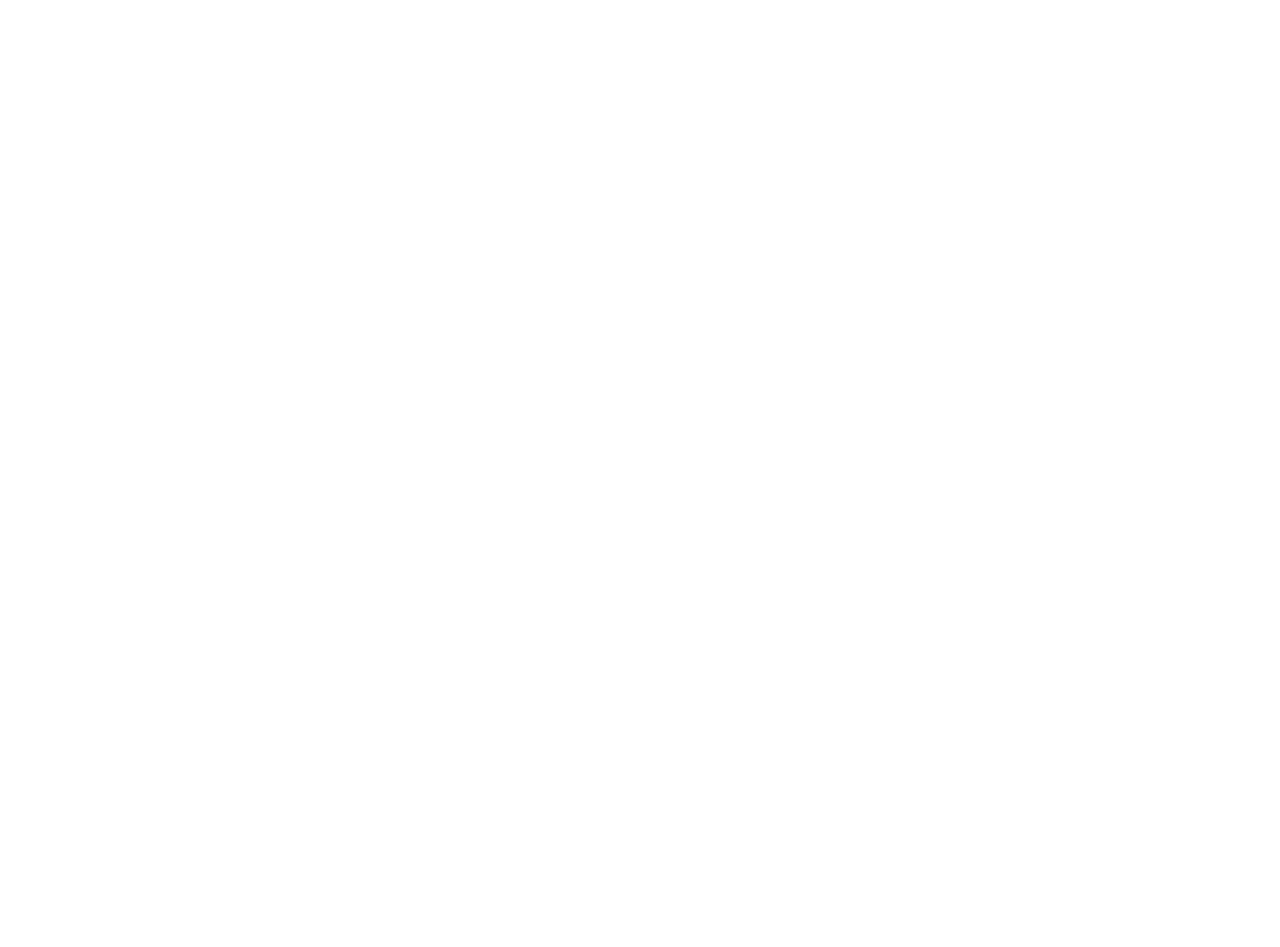
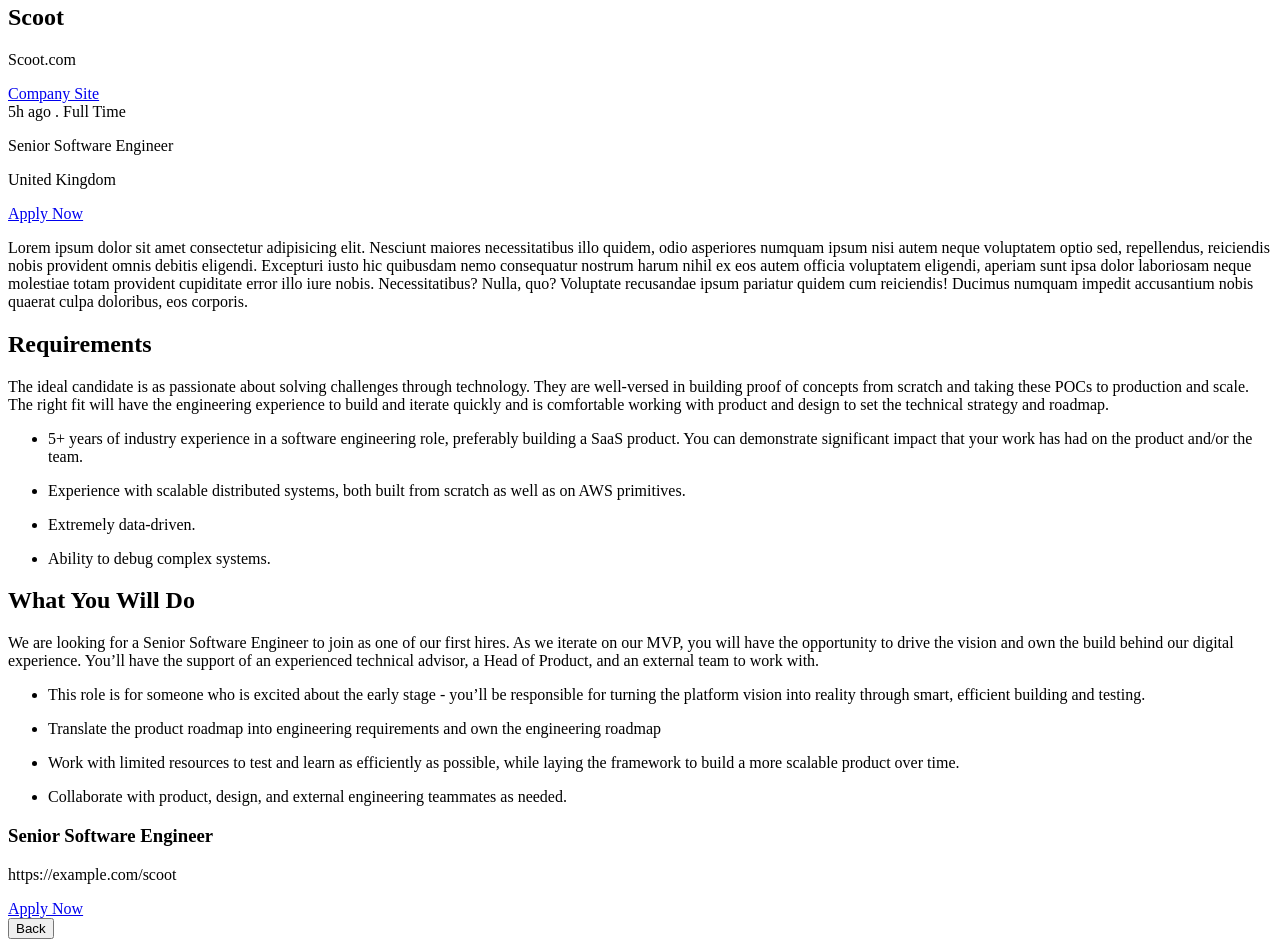
Before and after one commit to Piotr9209/devJobsApp, a React (Create React App) app: page /id/1 in a window 1280 px wide. Shown: the part 400-1347 px from the top of the page. Before the commit the page ends 800 px from the top, so only its background shows below. Built offline with nearby package versions, Linux system fonts and the light colour scheme; data requests are answered from the project's data file.

Commit message:
change name file and add back-router

```diff
--- a/src/components/jobs/job.jsx
+++ b/src/components/jobs/job.jsx
@@ -1,40 +1,122 @@
 import React, { useEffect } from "react";
 import { useSelector, useDispatch } from "react-redux";
 import { getDevJobs } from "../../features/devJobsSlice/devJobsSlice";
+import { useHistory } from "react-router-dom";
 
 export const Job = ({ match }) => {
   const dispatch = useDispatch();
   const { devJobs, loading, failed, success } = useSelector(
     (state) => state.devJobs
   );
+  const history = useHistory();
+
   console.log(match);
   useEffect(() => {
     dispatch(getDevJobs(`id=${match.params.id}`));
   }, [dispatch, match.params.id]);
   return (
-    <main>
+    <article>
       {success && console.log(devJobs)}
-      {success === true &&
+      {success &&
         devJobs.map((job) => {
           return (
             <div key={job.id}>
+              <div className="container-info-company">
+                <div>
+                  <img src={job.logo} alt="logo company" />
+                </div>
+                <div>
+                  <div>
+                    <h1>{job.company}</h1>
+                    <p>{`${job.company}.com`}</p>
+                  </div>
+                  <div>
+                    <div className="button-anchor">
+                      <a
+                        href={job.website}
+                        target="_blank"
+                        rel="noreferrer noopener"
+                      >
+                        Company Site
+                      </a>
+                    </div>
+                  </div>
+                </div>
+              </div>
+              <div className="container-info-job">
                 <div>
                   <span>{job.postedAt} </span>
                   <span>.</span>
                   <span> {job.contract}</span>
+                  <p>{job.position}</p>
+                  <p>{job.location}</p>
                 </div>
                 <div>
-                <p>{job.position}</p>
+                  <div>
+                    <a
+                      href={job.apply}
+                      target="_blank"
+                      rel="noreferrer noopener"
+                    >
+                      Apply Now
+                    </a>
+                  </div>
                 </div>
                 <div>
-                <p>{job.company}</p>
+                  <p>
+                    Lorem ipsum dolor sit amet consectetur adipisicing elit.
+                    Nesciunt maiores necessitatibus illo quidem, odio asperiores
+                    numquam ipsum nisi autem neque voluptatem optio sed,
+                    repellendus, reiciendis nobis provident omnis debitis
+                    eligendi. Excepturi iusto hic quibusdam nemo consequatur
+                    nostrum harum nihil ex eos autem officia voluptatem
+                    eligendi, aperiam sunt ipsa dolor laboriosam neque molestiae
+                    totam provident cupiditate error illo iure nobis.
+                    Necessitatibus? Nulla, quo? Voluptate recusandae ipsum
+                    pariatur quidem cum reiciendis! Ducimus numquam impedit
+                    accusantium nobis quaerat culpa doloribus, eos corporis.
+                  </p>
                 </div>
                 <div>
-                <p>{job.location}</p>
+                  <h2>Requirements</h2>
+                  <p>{job.requirements.content}</p>
+                  {job.requirements.items.map((item, i) => (
+                    <ul>
+                      <li key={i}>{item}</li>
+                    </ul>
+                  ))}
+                </div>
+                <div>
+                  <h2>What You Will Do</h2>
+                  <p>{job.role.content}</p>
+                  {job.role.items.map((item, i) => (
+                    <ul>
+                      <li key={i}>{item}</li>
+                    </ul>
+                  ))}
+                </div>
+              </div>
+              <div className="container-footer">
+                <div>
+                  <h3>{job.position}</h3>
+                  <p>{job.website}</p>
+                </div>
+                <div>
+                  <div>
+                    <a
+                      href={job.apply}
+                      target="_blank"
+                      rel="noreferrer noopener"
+                    >
+                      Apply Now
+                    </a>
+                  </div>
+                </div>
               </div>
             </div>
           );
         })}
-    </main>
+      <button onClick={history.goBack}>Back</button>
+    </article>
   );
 };
--- a/src/components/jobs/jobs.jsx
+++ b/src/components/jobs/jobs.jsx
@@ -2,6 +2,7 @@
 import { useSelector, useDispatch } from "react-redux";
 import { getDevJobs } from "../../features/devJobsSlice/devJobsSlice";
 import { Link } from "react-router-dom";
+
 export const Jobs = () => {
   const [limit, setLimit] = useState(8);
   const dispatch = useDispatch();
@@ -22,6 +23,7 @@
     }, 1000);
     return () => clearTimeout(timer);
   }, [dispatch, limit]);
+  console.log(devJobs, "<-- dev Jobs in jobs");
 
   return (
     <main>
--- a/src/index.js
+++ b/src/index.js
@@ -15,6 +15,7 @@
         <Switch>
           <Route exact path="/" component={Jobs} />
           <Route exact path="/id/:id" component={Job} />
+          <Route exact path="/" children={<Jobs />} />
         </Switch>
         {/* <Jobs /> */}
       </Provider>
```
Lines whose indentation alone changed are shown as unchanged.
